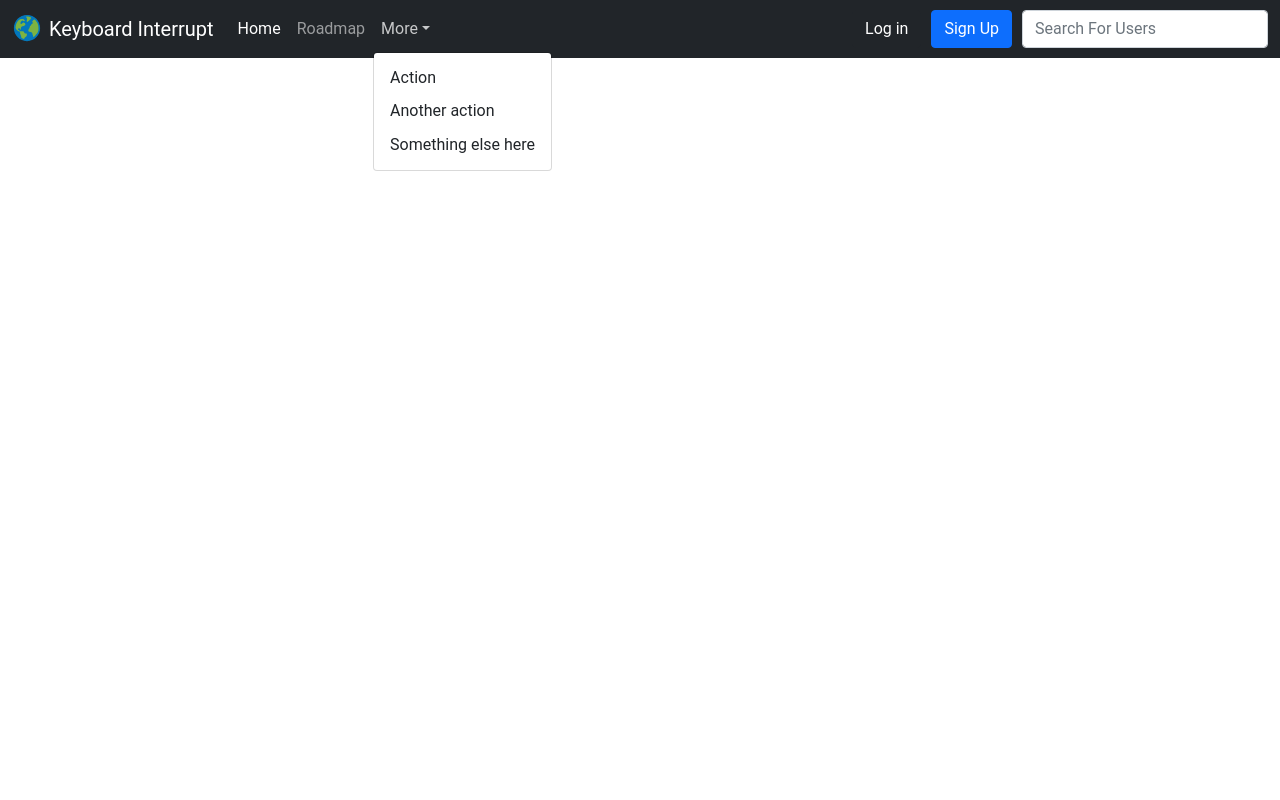
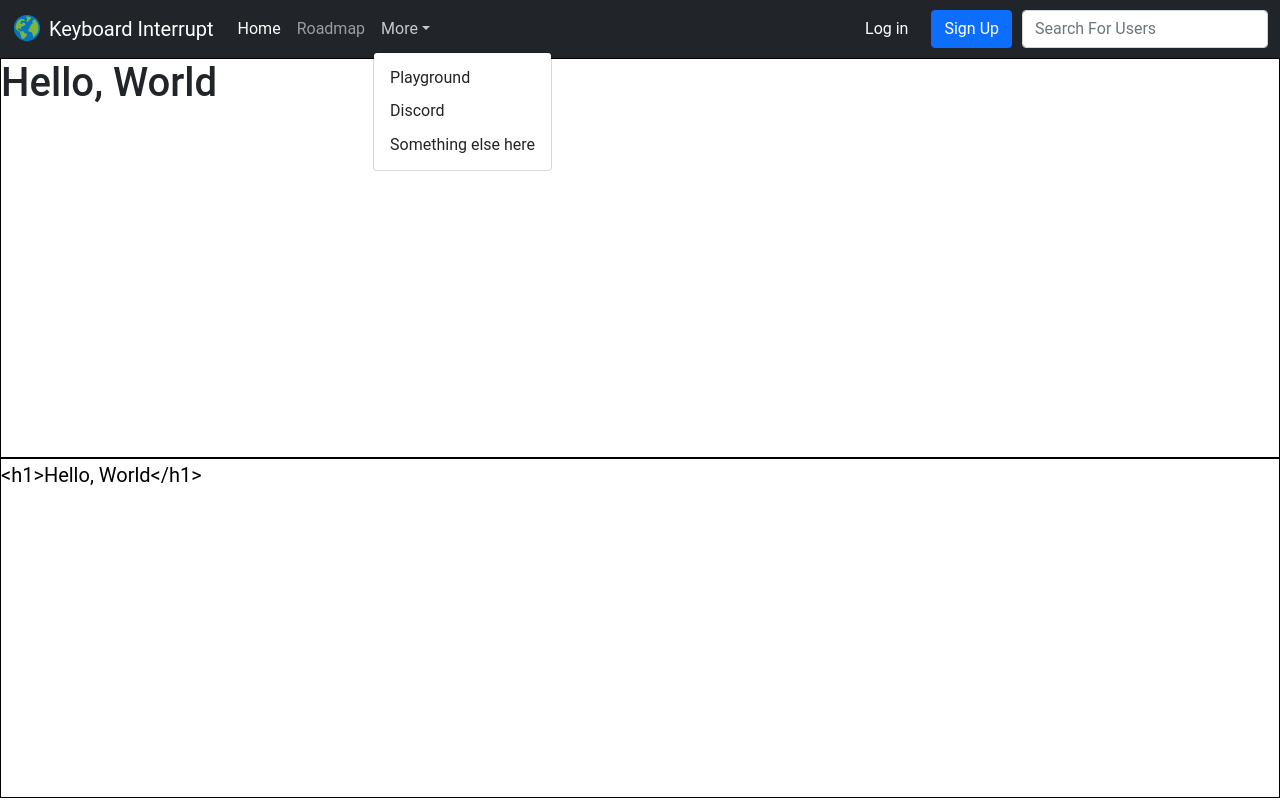
Before and after one commit to ac2302/keyboard-interrupt-CSHTN-08, a React (Create React App) app in the folder react-frontend/: page /playground in a window 1280 px wide. Both pictures are taken after a click on the link "More". Built offline with nearby package versions, Linux system fonts and the light colour scheme.

Commit message:
add playground and nav links

```diff
--- a/react-frontend/src/App.js
+++ b/react-frontend/src/App.js
@@ -9,8 +9,9 @@ import RoadmapPage from "./components/RoadmapPage";
 import WatchPage from "./components/WatchPage";
 import CertificatePage from "./components/CertificatePage";
 import HomePage from "./components/HomePage";
+import LandingPage from "./components/LandingPage";
+import Playground from "./components/Playground";
 import "./App.css";
-import LandingPage from "./components/LandingPage";
 
 function App() {
 	const [auth, setAuth] = useState("");
@@ -36,6 +37,9 @@ function App() {
 					<Switch>
 						<Route path="/" exact>
 							<LandingPage />
+						</Route>
+						<Route path="/playground" exact>
+							<Playground />
 						</Route>
 						<Route path="/home" exact>
 							<HomePage auth={auth} />
--- a/react-frontend/src/components/Navbar.jsx
+++ b/react-frontend/src/components/Navbar.jsx
@@ -52,13 +52,17 @@ function Navbar({ auth, setAuth }) {
 								</a>
 								<ul className="dropdown-menu" aria-labelledby="dropdown04">
 									<li>
-										<a className="dropdown-item" href="#">
-											Action
+										<a className="dropdown-item" href="/playground">
+											Playground
 										</a>
 									</li>
 									<li>
-										<a className="dropdown-item" href="#">
-											Another action
+										<a
+											className="dropdown-item"
+											href="https://discord.gg/jZhMFh9g"
+											target="_blank"
+										>
+											Discord
 										</a>
 									</li>
 									<li>
--- /dev/null
+++ b/react-frontend/src/components/Playground.css
@@ -0,0 +1,16 @@
+.playground {
+	height: 100%;
+}
+#playground-target {
+	border: 1px solid black;
+	height: 50vh;
+    overflow-y: scroll;
+}
+#playground-source {
+    font-size: 20px;
+	border: 1px solid black;
+	display: block;
+	width: 100%;
+	height: calc(50vh - 60px);
+	resize: none;
+}
--- /dev/null
+++ b/react-frontend/src/components/Playground.jsx
@@ -0,0 +1,26 @@
+import React, { useState, useEffect } from "react";
+
+import "./Playground.css";
+
+function Playground() {
+	return (
+		<>
+			<div id="playground-target">
+				<h1>Hello, World</h1>
+			</div>
+			<div className="playground">
+				<textarea
+					id="playground-source"
+					onChange={(e) => {
+						document.getElementById("playground-target").innerHTML =
+							e.target.value;
+					}}
+				>
+					{"<h1>Hello, World</h1>"}
+				</textarea>
+			</div>
+		</>
+	);
+}
+
+export default Playground;
```
